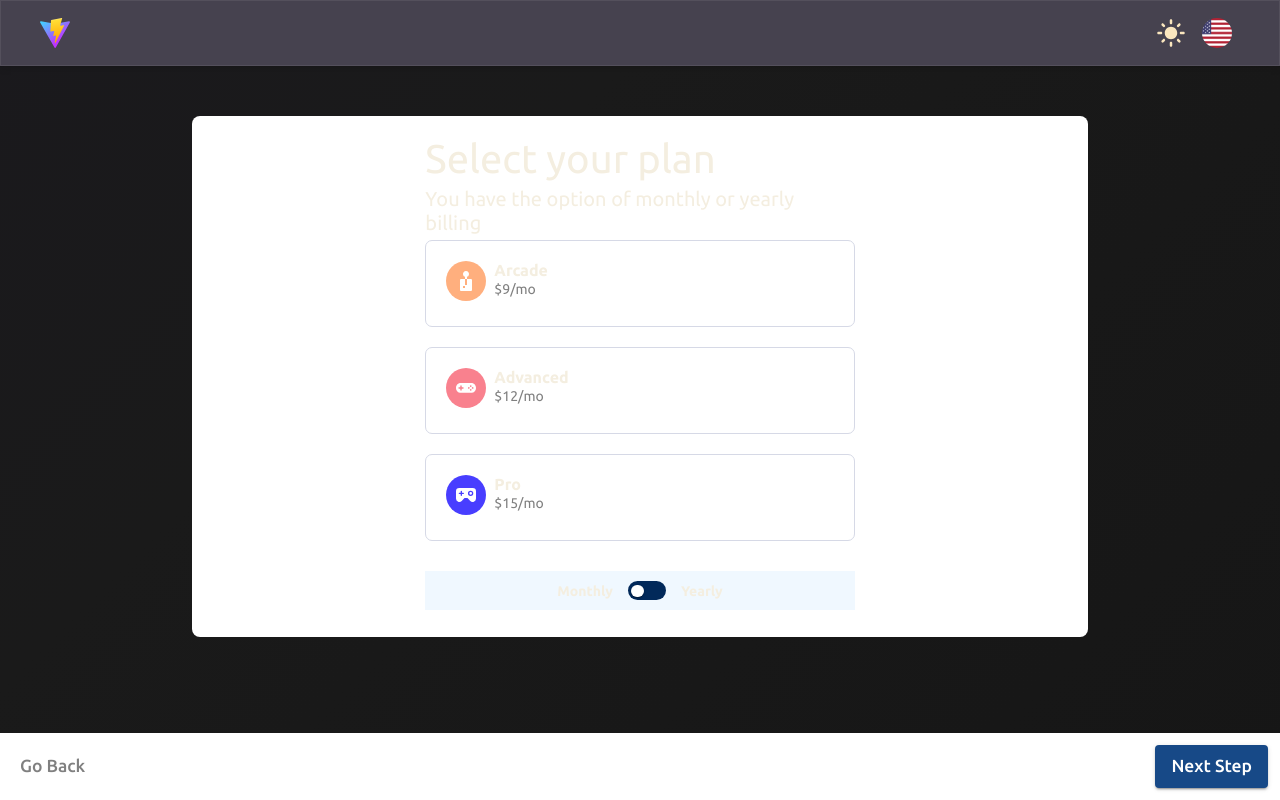
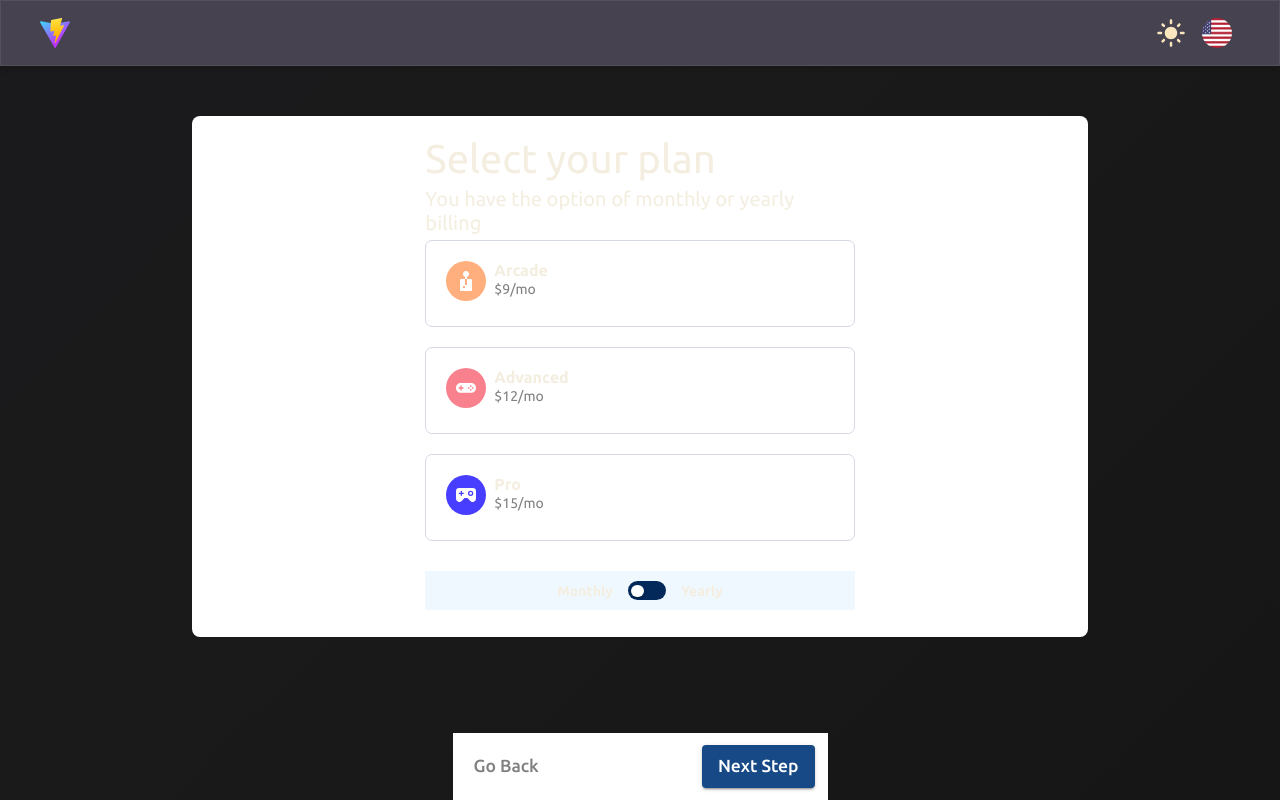
Before and after one commit to ilmandwi24/backup, a React (Vite) app: page /sample-select-plan in a window 1280 px wide. Built offline with nearby package versions, Linux system fonts and the light colour scheme.

Commit message:
footer menu 375px

```diff
--- a/src/components/SelectPlan/CardSelectPlan.jsx
+++ b/src/components/SelectPlan/CardSelectPlan.jsx
@@ -209,9 +209,11 @@ const CardSelectPlan = ({ intl: { formatMessage }, selectPlan }) => {
         </Box>
       </Box>
 
-      <div className={classes.button}>
-        <ButtonStep message={formatMessage({ id: 'button_goback' })} click={handleBack} />
-        <ButtonStep message={formatMessage({ id: 'button_nextstep' })} typevariant="contained" click={handleNext} />
+      <div className={classes.buttonContainer}>
+        <div className={classes.button}>
+          <ButtonStep message={formatMessage({ id: 'button_goback' })} click={handleBack} />
+          <ButtonStep message={formatMessage({ id: 'button_nextstep' })} typevariant="contained" click={handleNext} />
+        </div>
       </div>
     </Box>
   );
--- a/src/components/SelectPlan/csp.module.scss
+++ b/src/components/SelectPlan/csp.module.scss
@@ -85,17 +85,24 @@
   }
 }
 
-.button{
+.buttonContainer{
   position: fixed;
-  @include directionX;
-  justify-content: space-between;
+
   align-items: center;
   margin-top: 1rem;
   bottom: 0;
   right: 0;
   left: 0 ;
-  padding:12px;
+  padding:12px 0;
+  max-width: 375px;
+  margin: 0 auto;
   background-color: white;
+  .button {
+    // background-color: antiquewhite;
+    @include directionX;
+    justify-content: space-between;
+    padding:0 13px;
+  }
 }
 
 // Tampilan Desktop min-width 1440px
@@ -133,13 +140,27 @@
         padding-bottom: 10px;
       }
     }
-    .button{
+    .buttonContainer {
       position:relative;
-      @include directionX;
-      justify-content: space-between;
+      // background-color: bisque;
+      width: 100%;
+      margin: 0 auto;
       align-items: center;
-      margin-top: 1rem;
+      // padding: 12px;
+      max-width: 100%;
+      .button{
+        max-width: 100%;
+        display: flex;
+        @include directionX;
+        justify-content: space-between;
+        align-items: center;
+        padding: 0 12px;
+        // margin-top: 1rem;
+        // max-width: 375px;
+
+      }
     }
+
 
   }
 }
```
